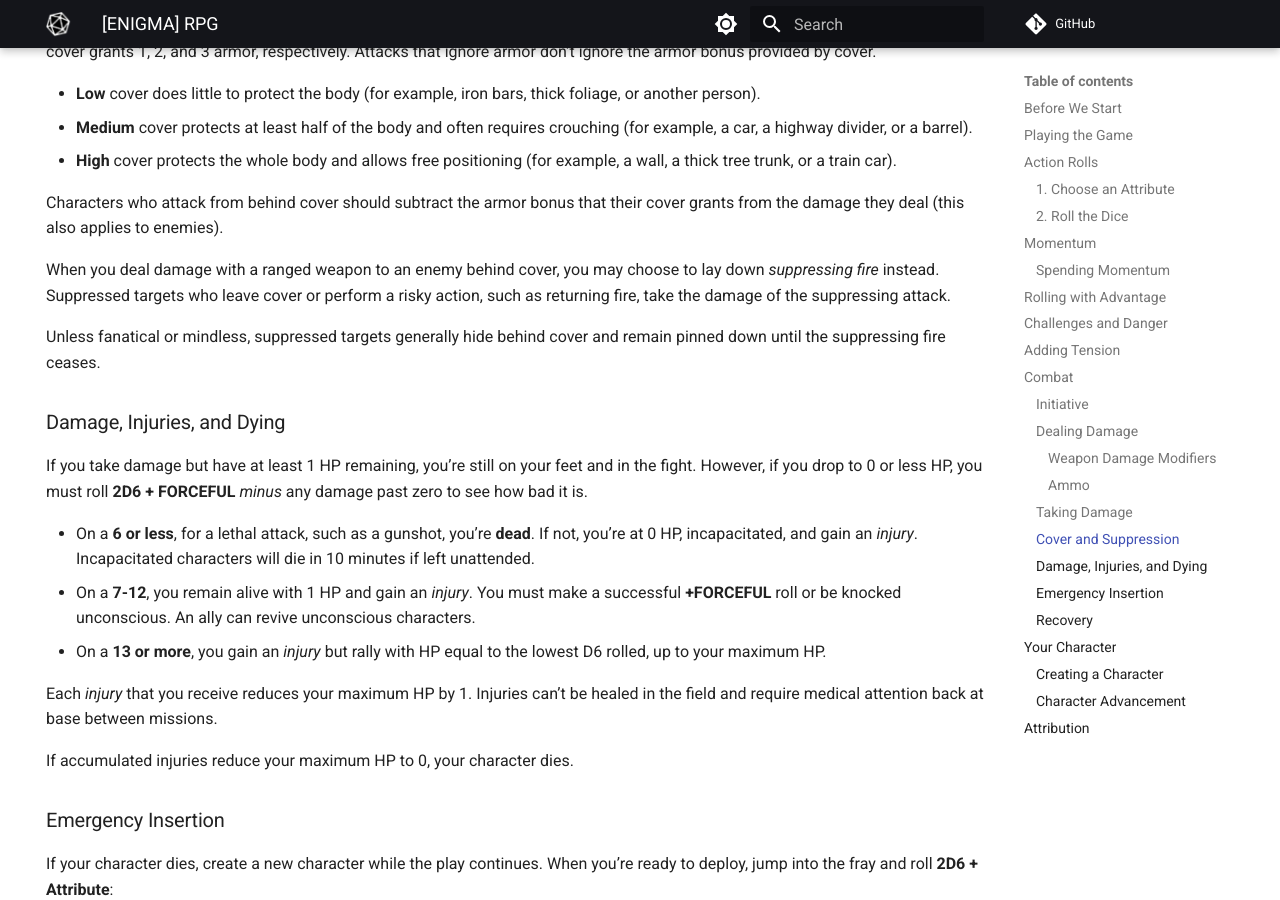
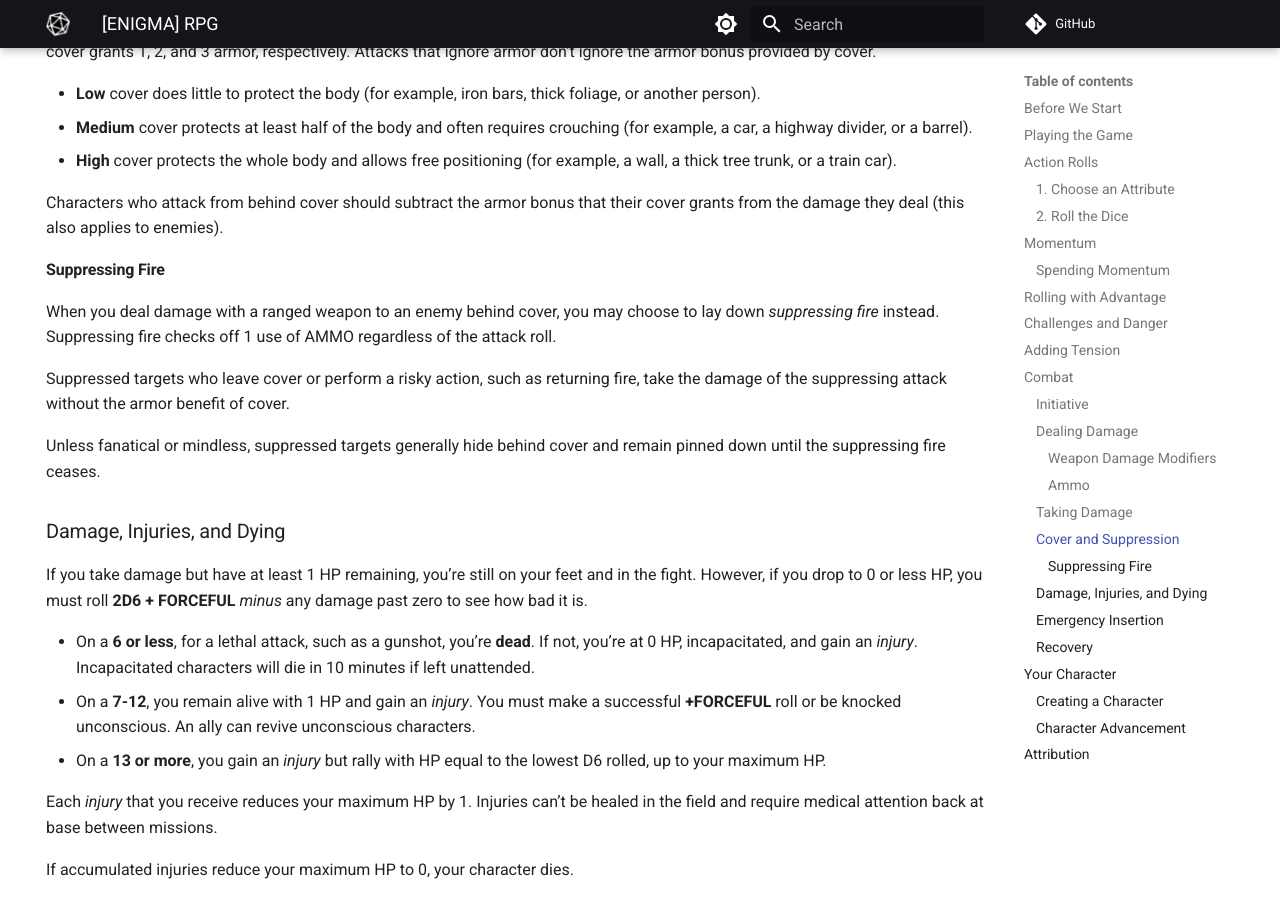
Before and after one commit to joemoose/psiops, an MkDocs documentation site: the page built from docs/index.md, in a window 1280 px wide and 900 px high, scrolled down 4950 px. Built offline with MkDocs 1.6.1 and Material for MkDocs 9.7.7, drawn with Linux system fonts in a browser that asks for light colours; comment, search, counter and statistics services are not loaded.

Commit message:
Update index.md

```diff
--- a/docs/index.md
+++ b/docs/index.md
@@ -176,7 +176,11 @@ If you take cover behind something, you gain an armor bonus against attacks that
 
 Characters who attack from behind cover should subtract the armor bonus that their cover grants from the damage they deal (this also applies to enemies).
 
-When you deal damage with a ranged weapon to an enemy behind cover, you may choose to lay down *suppressing fire* instead. Suppressed targets who leave cover or perform a risky action, such as returning fire, take the damage of the suppressing attack.
+#### Suppressing Fire
+
+When you deal damage with a ranged weapon to an enemy behind cover, you may choose to lay down *suppressing fire* instead. Suppressing fire checks off 1 use of AMMO regardless of the attack roll.
+
+Suppressed targets who leave cover or perform a risky action, such as returning fire, take the damage of the suppressing attack without the armor benefit of cover.
 
 Unless fanatical or mindless, suppressed targets generally hide behind cover and remain pinned down until the suppressing fire ceases.
 
```
